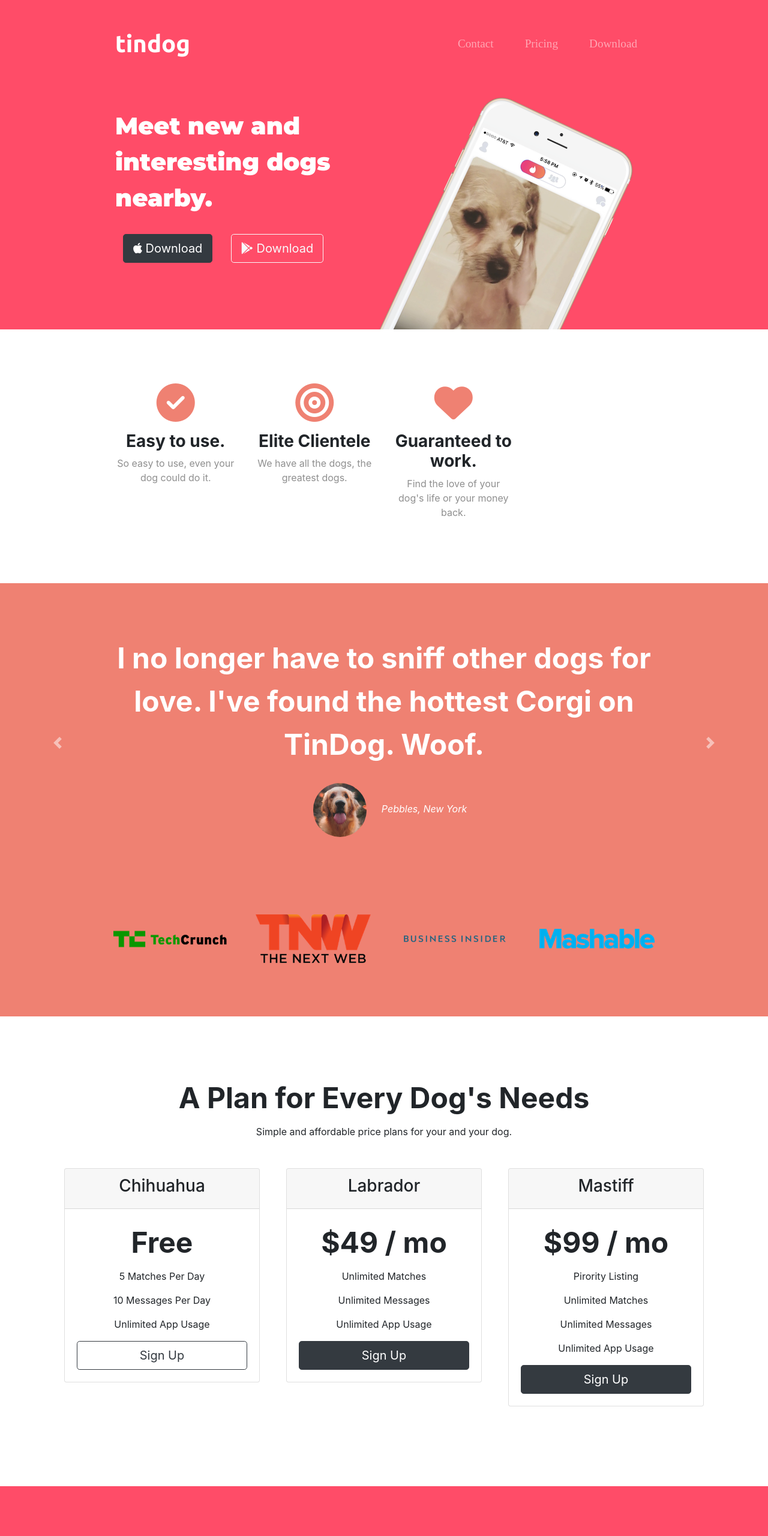
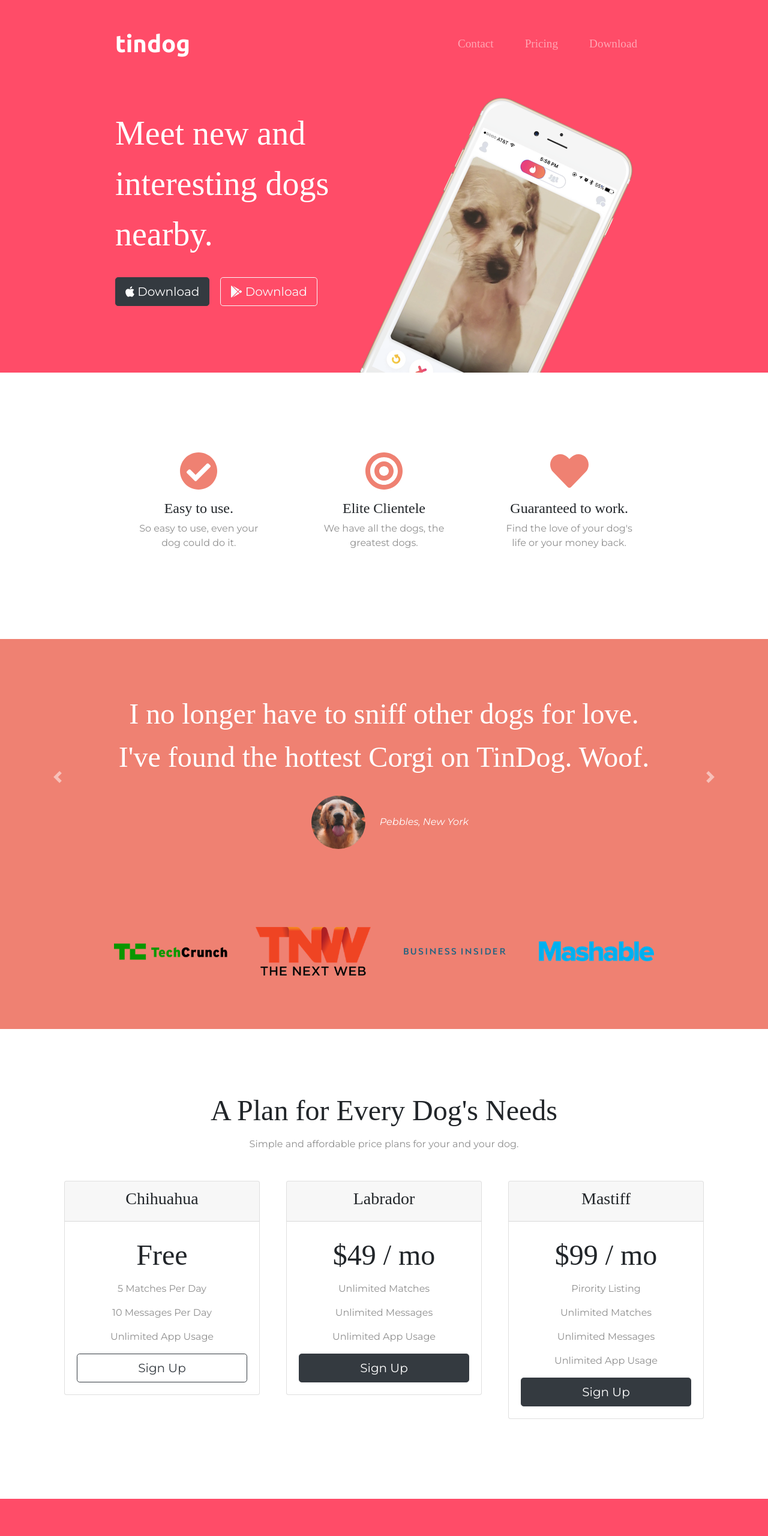
Before and after one commit to CM92-web/project3, a plain HTML site: page index.html in a window 1280 px wide. Shown: the top 2560 px of the page at 60% size. Drawn offline with nearby package versions, Linux system fonts and the light colour scheme.

Commit message:
Add files via upload

```diff
--- a/css/styles.css
+++ b/css/styles.css
@@ -1,38 +1,57 @@
-.body {
-  font-family: 'Montserrat';
+
+body {
+  font-family: "Montserrat";
+  text-align: center;
 }
 
-.Title {
-  background-color: #ff4c68;
-  color: #FFFFFF;
+h1, h2, h3, h4, h5, h6 {
+  font-family: "Montserrat-Bold";
 }
 
-h1 {
-  font-family: 'Montserrat';
-  font-weight: 900;
-  size: 3.5rem;
+p {
+  color: #8f8f8f;
+}
+
+/* Headings */
+
+.big-heading {
+  font-family: "Montserrat-Black";
+  font-size: 3.5rem;
   line-height: 1.5;
 }
 
-h2 {
-  font-weight: bold;
+.section-heading {
   font-size: 3rem;
   line-height: 1.5;
 }
 
-.container-fluid {
-  padding: 3% 15% 7%;
+/* Containers */
+
+.container-fluid{
+  padding: 7% 15%;
 }
 
-/* Navigation bar */
+/* Sections */
+
+.colored-section {
+  background-color: #ff4c68;
+  color: #fff;
+}
+
+.white-section {
+  background-color: #fff;
+}
+
+/* Navigation Bar */
+
 .navbar {
   padding: 0 0 4.5rem;
 }
 
 .navbar-brand {
-  font-family: 'Ubuntu';
+  font-family: "Ubuntu";
+  font-size: 2.5rem;
   font-weight: bold;
-  font-size: 2.5rem;
 }
 
 .nav-item {
@@ -41,15 +60,29 @@ h2 {
 
 .nav-link {
   font-size: 1.2rem;
-  font-family: 'Montserrat-Light';
+  font-family: "Montserrat-Light";
 }
 
-/* Download buttons */
+/* Buttons */
+
 .download-button {
-  margin: 5% 3% 5%;
+  margin: 5% 3% 5% 0;
 }
 
-/* Title image */
+/* Title Section */
+
+#title {
+  background-color: #ff4c68;
+  color: #fff;
+  text-align: left;
+}
+
+#title .container-fluid {
+  padding: 3% 15% 7%;
+}
+
+/* Title Image */
+
 .title-image {
   width: 60%;
   transform: rotate(25deg);
@@ -57,41 +90,38 @@ h2 {
   right: 30%;
 }
 
-/* Features */
+/* Features Section */
+
 #features {
-  padding: 7% 15%;
-  text-align: center;
-  background-color: #fff;
   position: relative;
 }
 
-.pinkicon {
+.feature-title {
+  font-size: 1.5rem;
+}
+
+.feature-box {
+  padding: 4.5%;
+}
+
+.icon {
   color: #ef8172;
   margin-bottom: 1rem;
 }
 
-.pinkicon:hover {
+.icon:hover {
   color: #ff4c68;
 }
 
-.h3features {
-  size: 1.5rem;
-  font-weight: bold;
+/* Testimonial Section */
+
+#testimonials {
+  background-color: #ef8172;
 }
 
-.pfeatures {
-  color: #8f8f8f;
-}
-
-/* Testimonial Section */
-#testimonials {
-  text-align: center;
-  background-color: #ef8172;
-  color: #fff;
-}
-
-.carousel-item {
-  padding: 7% 15%;
+.testimonial-text {
+  font-size: 3rem;
+  line-height: 1.5;
 }
 
 .testimonial-image {
@@ -100,28 +130,44 @@ h2 {
   margin: 20px;
 }
 
+
 #press {
   background-color: #ef8172;
   padding-bottom: 3%;
-  text-align: center;
 }
 
 .press-logo {
+  width: 15%;
   margin: 20px 20px 50px;
-  width: 15%;
 }
 
 /* Pricing Section */
+
 #pricing {
   padding: 100px;
-  text-align: center;
+}
+
+.price-text {
+  font-size: 3rem;
+  line-height: 1.5;
 }
 
 .pricing-column {
   padding: 3% 2%;
 }
 
+/* CTA Section */
+
+
+/* Footer Section */
+
+
+.social-icon {
+  margin: 20px 10px;
+}
+
 @media (max-width: 1028px) {
+
   #title {
     text-align: center;
   }
@@ -131,33 +177,3 @@ h2 {
     transform: rotate(0);
   }
 }
-
-/* Call for action */
-#cta {
-  background-color: #ff4c68;
-  text-align: center;
-  padding: 7% 15%;
-}
-
-.h3cta {
-  font-family: 'Montserrat';
-  font-weight: 900;
-  font-size: 3.5rem;
-  line-height: 1.5;
-  margin: 20px;
-  color: #fff;
-}
-
-#footer {
-  background-color: #fff;
-  text-align: center;
-  padding: 7% 15%;
-}
-
-.icon-footer {
-  margin: 10px 10px 20px;
-}
-
-.footer-text {
-  color: #8f8f8f;
-}
--- a/index.html
+++ b/index.html
@@ -5,37 +5,41 @@
   <meta charset="utf-8">
   <title>TinDog</title>
 
-  <!-- Google fonts -->
-  <link href="https://fonts.googleapis.com/css2?family=Montserrat:wght@100;900&family=Ubuntu:wght@300;700&display=swap" rel="stylesheet">
+  <!-- Google Fonts -->
+  <link href="https://fonts.googleapis.com/css2?family=Montserrat:ital,wght@0,100;0,200;0,300;0,400;0,500;0,600;0,700;0,800;0,900;1,100;1,200;1,300;1,400;1,500;1,600;1,700;1,800;1,900&family=Ubuntu:ital,wght@0,300;0,400;0,500;0,700;1,300;1,400;1,500;1,700&display=swap" rel="stylesheet">
 
   <!-- CSS Stylesheets -->
-  <link rel="stylesheet" href="https://stackpath.bootstrapcdn.com/bootstrap/4.5.2/css/bootstrap.min.css" integrity="sha384-JcKb8q3iqJ61gNV9KGb8thSsNjpSL0n8PARn9HuZOnIxN0hoP+VmmDGMN5t9UJ0Z" crossorigin="anonymous">
-  <link rel="stylesheet" href="css/styles.css" />
+  <link rel="stylesheet" href="https://maxcdn.bootstrapcdn.com/bootstrap/4.0.0/css/bootstrap.min.css" integrity="sha384-Gn5384xqQ1aoWXA+058RXPxPg6fy4IWvTNh0E263XmFcJlSAwiGgFAW/dAiS6JXm" crossorigin="anonymous">
+  <link rel="stylesheet" href="css/styles.css">
 
-  <!-- fontawesome -->
-  <script src="https://kit.fontawesome.com/21aff48b7e.js" crossorigin="anonymous"></script>
-  <!-- Bootstrap -->
-  <script src="https://code.jquery.com/jquery-3.5.1.slim.min.js" integrity="sha384-DfXdz2htPH0lsSSs5nCTpuj/zy4C+OGpamoFVy38MVBnE+IbbVYUew+OrCXaRkfj" crossorigin="anonymous"></script>
-  <script src="https://cdn.jsdelivr.net/npm/popper.js@1.16.1/dist/umd/popper.min.js" integrity="sha384-9/reFTGAW83EW2RDu2S0VKaIzap3H66lZH81PoYlFhbGU+6BZp6G7niu735Sk7lN" crossorigin="anonymous"></script>
-  <script src="https://stackpath.bootstrapcdn.com/bootstrap/4.5.2/js/bootstrap.min.js" integrity="sha384-B4gt1jrGC7Jh4AgTPSdUtOBvfO8shuf57BaghqFfPlYxofvL8/KUEfYiJOMMV+rV" crossorigin="anonymous"></script>
+  <!-- Font Awesome -->
+  <script defer src="https://use.fontawesome.com/releases/v5.0.7/js/all.js"></script>
 
+  <!-- Bootstrap Scripts -->
+  <script src="https://code.jquery.com/jquery-3.2.1.slim.min.js" integrity="sha384-KJ3o2DKtIkvYIK3UENzmM7KCkRr/rE9/Qpg6aAZGJwFDMVNA/GpGFF93hXpG5KkN" crossorigin="anonymous"></script>
+  <script src="https://cdnjs.cloudflare.com/ajax/libs/popper.js/1.12.9/umd/popper.min.js" integrity="sha384-ApNbgh9B+Y1QKtv3Rn7W3mgPxhU9K/ScQsAP7hUibX39j7fakFPskvXusvfa0b4Q" crossorigin="anonymous"></script>
+  <script src="https://maxcdn.bootstrapcdn.com/bootstrap/4.0.0/js/bootstrap.min.js" integrity="sha384-JZR6Spejh4U02d8jOt6vLEHfe/JQGiRRSQQxSfFWpi1MquVdAyjUar5+76PVCmYl" crossorigin="anonymous"></script>
 </head>
 
 <body>
 
-  <section class="Title">
+  <section class="colored-section" id="title">
+
     <div class="container-fluid">
-
 
       <!-- Nav Bar -->
 
       <nav class="navbar navbar-expand-lg navbar-dark">
-        <a class="navbar-brand" href="#">tindog</a>
-        <button class="navbar-toggler" type="button" data-toggle="collapse" data-target="#navbarTogglerDemo01" aria-controls="navbarTogglerDemo01" aria-expanded="false" aria-label="Toggle navigation">
-          <span class="navbar-toggler-icon"></span>
+
+        <a class="navbar-brand" href="">tindog</a>
+
+        <button class="navbar-toggler" type="button" data-toggle="collapse" data-target="#navbarTogglerDemo02">
+            <span class="navbar-toggler-icon"></span>
         </button>
-        <div class="collapse navbar-collapse" id="navbarTogglerDemo01">
-          <ul class="navbar-nav ml-auto mt-2 mt-lg-0">
+
+        <div class="collapse navbar-collapse" id="navbarTogglerDemo02">
+
+          <ul class="navbar-nav ml-auto">
             <li class="nav-item">
               <a class="nav-link" href="#footer">Contact</a>
             </li>
@@ -46,6 +50,7 @@
               <a class="nav-link" href="#cta">Download</a>
             </li>
           </ul>
+
         </div>
       </nav>
 
@@ -55,80 +60,84 @@
       <div class="row">
 
         <div class="col-lg-6">
-          <h1>Meet new and interesting dogs nearby.</h1>
-          <button type="button" class="btn btn-dark btn-lg download-button"> <i class="fab fa-apple"></i> Download</button>
+          <h1 class="big-heading">Meet new and interesting dogs nearby.</h1>
+          <button type="button" class="btn btn-dark btn-lg download-button"><i class="fab fa-apple"></i> Download</button>
           <button type="button" class="btn btn-outline-light btn-lg download-button"><i class="fab fa-google-play"></i> Download</button>
         </div>
+
         <div class="col-lg-6">
           <img class="title-image" src="images/iphone6.png" alt="iphone-mockup">
         </div>
+
       </div>
+
     </div>
+
   </section>
 
 
   <!-- Features -->
 
-  <section id="features">
+  <section class="white-section" id="features">
 
-    <div class="row">
+    <div class="container-fluid">
 
-      <div class="col-lg-3">
-        <i class="fas fa-check-circle fa-4x pinkicon"></i>
-        <h3 class="h3features">Easy to use.</h3>
-        <p class="pfeatures">So easy to use, even your dog could do it.</p>
+      <div class="row">
+        <div class="feature-box col-lg-4">
+          <i class="icon fas fa-check-circle fa-4x"></i>
+          <h3 class="feature-title">Easy to use.</h3>
+          <p>So easy to use, even your dog could do it.</p>
+        </div>
+
+        <div class="feature-box col-lg-4">
+          <i class="icon fas fa-bullseye fa-4x"></i>
+          <h3 class="feature-title">Elite Clientele</h3>
+          <p>We have all the dogs, the greatest dogs.</p>
+        </div>
+
+        <div class="feature-box col-lg-4">
+          <i class="icon fas fa-heart fa-4x"></i>
+          <h3 class="feature-title">Guaranteed to work.</h3>
+          <p>Find the love of your dog's life or your money back.</p>
+        </div>
       </div>
-      <div class="col-lg-3">
-        <i class="fas fa-bullseye fa-4x pinkicon"></i>
-        <h3 class="h3features">Elite Clientele</h3>
-        <p class="pfeatures">We have all the dogs, the greatest dogs.</p>
-      </div>
-      <div class="col-lg-3">
-        <i class="fas fa-heart fa-4x pinkicon"></i>
-        <h3 class="h3features">Guaranteed to work.</h3>
-        <p class="pfeatures">Find the love of your dog's life or your money back.</p>
-      </div>
+
+
     </div>
   </section>
 
 
   <!-- Testimonials -->
 
-  <section id="testimonials">
+  <section class="colored-section" id="testimonials">
+
     <div id="testimonial-carousel" class="carousel slide" data-ride="false">
       <div class="carousel-inner">
-        <div class="carousel-item active">
+        <div class="carousel-item active container-fluid">
           <h2 class="testimonial-text">I no longer have to sniff other dogs for love. I've found the hottest Corgi on TinDog. Woof.</h2>
           <img class="testimonial-image" src="images/dog-img.jpg" alt="dog-profile">
           <em>Pebbles, New York</em>
         </div>
-        <div class="carousel-item">
+        <div class="carousel-item container-fluid">
           <h2 class="testimonial-text">My dog used to be so lonely, but with TinDog's help, they've found the love of their life. I think.</h2>
           <img class="testimonial-image" src="images/lady-img.jpg" alt="lady-profile">
           <em>Beverly, Illinois</em>
         </div>
       </div>
       <a class="carousel-control-prev" href="#testimonial-carousel" role="button" data-slide="prev">
-        <span class="carousel-control-prev-icon" aria-hidden="true"></span>
-        <span class="sr-only">Previous</span>
+    <span class="carousel-control-prev-icon"></span>
       </a>
       <a class="carousel-control-next" href="#testimonial-carousel" role="button" data-slide="next">
-        <span class="carousel-control-next-icon" aria-hidden="true"></span>
-        <span class="sr-only">Next</span>
+    <span class="carousel-control-next-icon"></span>
       </a>
     </div>
-
-
-    <!-- <h2 class="testimonial-text">My dog used to be so lonely, but with TinDog's help, they've found the love of their life. I think.</h2>
-    <img class="testimonial-image" src="images/lady-img.jpg" alt="lady-profile">
-    <em>Beverly, Illinois</em> -->
 
   </section>
 
 
   <!-- Press -->
 
-  <section id="press">
+  <section class="colored-section" id="press">
     <img class="press-logo" src="images/techcrunch.png" alt="tc-logo">
     <img class="press-logo" src="images/tnw.png" alt="tnw-logo">
     <img class="press-logo" src="images/bizinsider.png" alt="biz-insider-logo">
@@ -139,38 +148,39 @@
 
   <!-- Pricing -->
 
-  <section id="pricing">
+  <section class="white-section" id="pricing">
 
-    <h2>A Plan for Every Dog's Needs</h2>
+    <h2 class="section-heading">A Plan for Every Dog's Needs</h2>
     <p>Simple and affordable price plans for your and your dog.</p>
 
     <div class="row">
+
       <div class="pricing-column col-lg-4 col-md-6">
         <div class="card">
           <div class="card-header">
             <h3>Chihuahua</h3>
           </div>
           <div class="card-body">
-            <h2>Free</h2>
+            <h2 class="price-text">Free</h2>
             <p>5 Matches Per Day</p>
             <p>10 Messages Per Day</p>
             <p>Unlimited App Usage</p>
-            <button type="button" class="btn btn-lg btn-block btn-outline-dark">Sign Up</button>
+            <button class="btn btn-lg btn-block btn-outline-dark" type="button">Sign Up</button>
           </div>
         </div>
       </div>
+
       <div class="pricing-column col-lg-4 col-md-6">
         <div class="card">
           <div class="card-header">
             <h3>Labrador</h3>
           </div>
-
           <div class="card-body">
-            <h2>$49 / mo</h2>
+            <h2 class="price-text">$49 / mo</h2>
             <p>Unlimited Matches</p>
             <p>Unlimited Messages</p>
             <p>Unlimited App Usage</p>
-            <button type="button" class="btn btn-lg btn-block btn-dark">Sign Up</button>
+            <button class="btn btn-lg btn-block btn-dark" type="button">Sign Up</button>
           </div>
         </div>
       </div>
@@ -180,17 +190,20 @@
           <div class="card-header">
             <h3>Mastiff</h3>
           </div>
-
           <div class="card-body">
-            <h2>$99 / mo</h2>
+            <h2 class="price-text">$99 / mo</h2>
             <p>Pirority Listing</p>
             <p>Unlimited Matches</p>
             <p>Unlimited Messages</p>
             <p>Unlimited App Usage</p>
-            <button type="button" class="btn btn-lg btn-block btn-dark">Sign Up</button>
+            <button class="btn btn-lg btn-block btn-dark" type="button">Sign Up</button>
+
           </div>
         </div>
       </div>
+
+
+
     </div>
 
   </section>
@@ -198,25 +211,27 @@
 
   <!-- Call to Action -->
 
-  <section id="cta">
+  <section class="colored-section" id="cta">
 
-    <h3 class="h3cta">Find the True Love of Your Dog's Life Today.</h3>
-    <button type="button" class="btn btn-dark btn-lg download-button"> <i class="fab fa-apple"></i> Download</button>
-    <button type="button" class="btn btn-light btn-lg download-button"> <i class="fab fa-google-play"></i> Download</button>
+    <div class="container-fluid">
 
+      <h3 class="big-heading">Find the True Love of Your Dog's Life Today.</h3>
+      <button class="download-button btn btn-lg btn-dark" type="button"><i class="fab fa-apple"></i> Download</button>
+      <button class="download-button btn btn-lg brn-light" type="button"><i class="fab fa-google-play"></i> Download</button>
+    </div>
   </section>
 
 
   <!-- Footer -->
 
-  <footer id="footer">
-
-    <i class="fab icon-footer fa-twitter"></i>
-    <i class="fab icon-footer fa-facebook-f"></i>
-    <i class="fab icon-footer fa-instagram"></i>
-    <i class="fas icon-footer fa-envelope"></i>
-    <p class="footer-text">© Copyright 2018 TinDog</p>
-
+  <footer class="white-section" id="footer">
+    <div class="container-fluid">
+      <i class="social-icon fab fa-facebook-f"></i>
+      <i class="social-icon fab fa-twitter"></i>
+      <i class="social-icon fab fa-instagram"></i>
+      <i class="social-icon fas fa-envelope"></i>
+      <p>© Copyright 2020 Camal Mehdadi</p>
+    </div>
   </footer>
 
 
```
